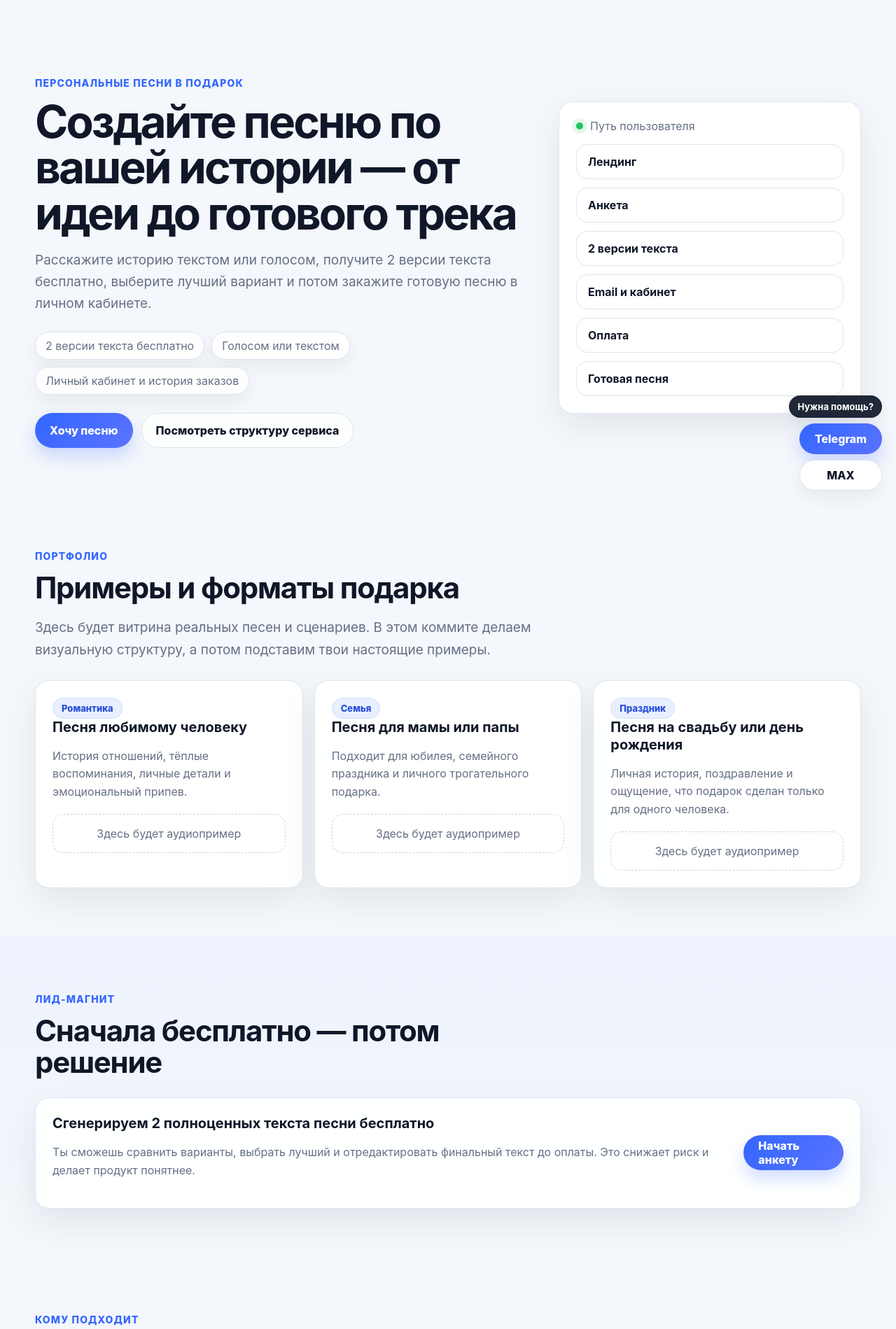
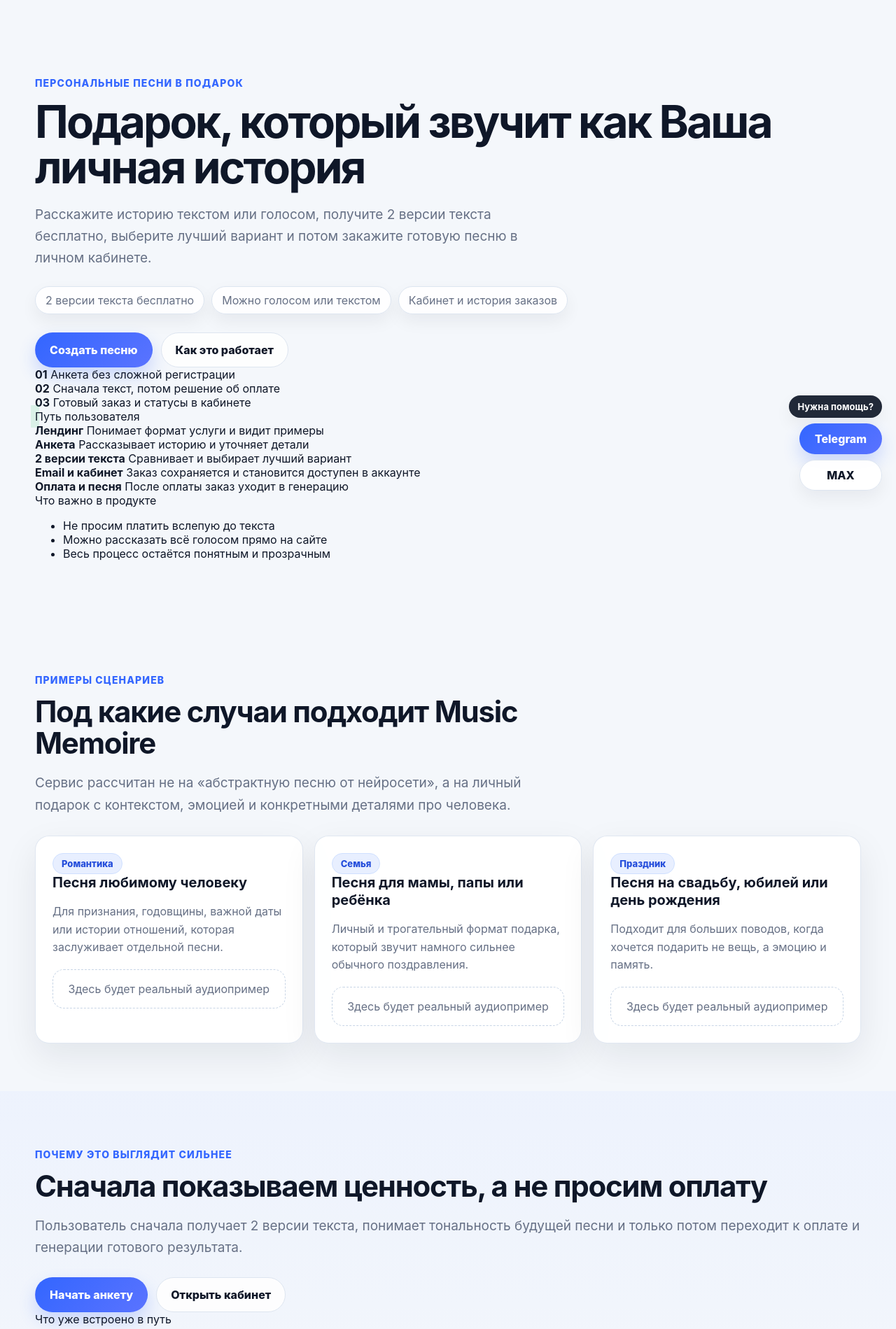
Before and after one commit to mikhailantonovdigital-dev/musicmemoire-web, a FastAPI app: page / in a window 1280 px wide. Shown: the part 79-1978 px from the top of the page at 70% size. Run offline with FastAPI, Linux system fonts and the light colour scheme; parts of the project's set-up code (start-up, migrations or seed data) failed here and were passed over; some libraries are stand-ins or nearby versions.

Commit message:
Update home.html

```diff
--- a/app/templates/public/home.html
+++ b/app/templates/public/home.html
@@ -1,42 +1,83 @@
 {% extends "base.html" %}
 
 {% block content %}
-<section class="hero hero-home">
-  <div class="container hero-grid">
-    <div class="hero-copy">
+<section class="hero hero-home hero-premium">
+  <div class="container">
+    <div class="hero-shell">
+      <div class="hero-copy hero-copy-premium">
         <p class="eyebrow">Персональные песни в подарок</p>
-      <h1>Создайте песню по вашей истории — от идеи до готового трека</h1>
+        <h1>Подарок, который звучит как Ваша личная история</h1>
         <p class="lead">
           Расскажите историю текстом или голосом, получите 2 версии текста бесплатно,
           выберите лучший вариант и потом закажите готовую песню в личном кабинете.
         </p>
 
-      <div class="hero-points">
+        <div class="hero-points hero-points-premium">
           <span>2 версии текста бесплатно</span>
-        <span>Голосом или текстом</span>
-        <span>Личный кабинет и история заказов</span>
+          <span>Можно голосом или текстом</span>
+          <span>Кабинет и история заказов</span>
         </div>
 
         <div class="hero-actions">
-        <a class="btn btn-primary" href="/questionnaire/">Хочу песню</a>
-        <a class="btn btn-secondary" href="#portfolio">Посмотреть структуру сервиса</a>
+          <a class="btn btn-primary" href="/questionnaire/">Создать песню</a>
+          <a class="btn btn-secondary" href="#how-it-works">Как это работает</a>
+        </div>
+
+        <div class="metric-strip">
+          <div class="metric-surface">
+            <strong>01</strong>
+            <span>Анкета без сложной регистрации</span>
+          </div>
+          <div class="metric-surface">
+            <strong>02</strong>
+            <span>Сначала текст, потом решение об оплате</span>
+          </div>
+          <div class="metric-surface">
+            <strong>03</strong>
+            <span>Готовый заказ и статусы в кабинете</span>
+          </div>
         </div>
       </div>
 
-    <div class="hero-panel">
-      <div class="glass-card">
-        <div class="glass-card-top">
+      <div class="hero-side-stack">
+        <article class="hero-card-premium">
+          <div class="hero-card-head">
             <span class="status-dot"></span>
             <span>Путь пользователя</span>
           </div>
-        <ul class="hero-flow">
-          <li>Лендинг</li>
-          <li>Анкета</li>
-          <li>2 версии текста</li>
-          <li>Email и кабинет</li>
-          <li>Оплата</li>
-          <li>Готовая песня</li>
+
+          <div class="timeline-list">
+            <div class="timeline-item">
+              <strong>Лендинг</strong>
+              <span>Понимает формат услуги и видит примеры</span>
+            </div>
+            <div class="timeline-item">
+              <strong>Анкета</strong>
+              <span>Рассказывает историю и уточняет детали</span>
+            </div>
+            <div class="timeline-item">
+              <strong>2 версии текста</strong>
+              <span>Сравнивает и выбирает лучший вариант</span>
+            </div>
+            <div class="timeline-item">
+              <strong>Email и кабинет</strong>
+              <span>Заказ сохраняется и становится доступен в аккаунте</span>
+            </div>
+            <div class="timeline-item">
+              <strong>Оплата и песня</strong>
+              <span>После оплаты заказ уходит в генерацию</span>
+            </div>
+          </div>
+        </article>
+
+        <article class="hero-mini-card">
+          <div class="mini-label">Что важно в продукте</div>
+          <ul class="muted-list">
+            <li>Не просим платить вслепую до текста</li>
+            <li>Можно рассказать всё голосом прямо на сайте</li>
+            <li>Весь процесс остаётся понятным и прозрачным</li>
           </ul>
+        </article>
       </div>
     </div>
   </div>
@@ -45,34 +86,101 @@
 <section id="portfolio" class="section">
   <div class="container">
     <div class="section-head">
-      <p class="eyebrow">Портфолио</p>
-      <h2>Примеры и форматы подарка</h2>
+      <p class="eyebrow">Примеры сценариев</p>
+      <h2>Под какие случаи подходит Music Memoire</h2>
       <p class="section-lead">
-        Здесь будет витрина реальных песен и сценариев. В этом коммите делаем визуальную структуру,
-        а потом подставим твои настоящие примеры.
+        Сервис рассчитан не на «абстрактную песню от нейросети», а на личный подарок с контекстом,
+        эмоцией и конкретными деталями про человека.
       </p>
     </div>
 
     <div class="portfolio-grid">
-      <article class="showcase-card">
+      <article class="showcase-card showcase-card-premium">
         <div class="showcase-type">Романтика</div>
         <h3>Песня любимому человеку</h3>
-        <p>История отношений, тёплые воспоминания, личные детали и эмоциональный припев.</p>
-        <div class="demo-audio">Здесь будет аудиопример</div>
+        <p>Для признания, годовщины, важной даты или истории отношений, которая заслуживает отдельной песни.</p>
+        <div class="demo-audio">Здесь будет реальный аудиопример</div>
       </article>
 
-      <article class="showcase-card">
+      <article class="showcase-card showcase-card-premium">
         <div class="showcase-type">Семья</div>
-        <h3>Песня для мамы или папы</h3>
-        <p>Подходит для юбилея, семейного праздника и личного трогательного подарка.</p>
-        <div class="demo-audio">Здесь будет аудиопример</div>
+        <h3>Песня для мамы, папы или ребёнка</h3>
+        <p>Личный и трогательный формат подарка, который звучит намного сильнее обычного поздравления.</p>
+        <div class="demo-audio">Здесь будет реальный аудиопример</div>
       </article>
 
-      <article class="showcase-card">
+      <article class="showcase-card showcase-card-premium">
         <div class="showcase-type">Праздник</div>
-        <h3>Песня на свадьбу или день рождения</h3>
-        <p>Личная история, поздравление и ощущение, что подарок сделан только для одного человека.</p>
-        <div class="demo-audio">Здесь будет аудиопример</div>
+        <h3>Песня на свадьбу, юбилей или день рождения</h3>
+        <p>Подходит для больших поводов, когда хочется подарить не вещь, а эмоцию и память.</p>
+        <div class="demo-audio">Здесь будет реальный аудиопример</div>
+      </article>
+    </div>
+  </div>
+</section>
+
+<section class="section section-soft">
+  <div class="container">
+    <div class="content-grid-2">
+      <article class="panel-card spotlight-card">
+        <p class="eyebrow">Почему это выглядит сильнее</p>
+        <h2>Сначала показываем ценность, а не просим оплату</h2>
+        <p class="section-lead">
+          Пользователь сначала получает 2 версии текста, понимает тональность будущей песни
+          и только потом переходит к оплате и генерации готового результата.
+        </p>
+
+        <div class="hero-actions">
+          <a class="btn btn-primary" href="/questionnaire/">Начать анкету</a>
+          <a class="btn btn-secondary" href="/account/">Открыть кабинет</a>
+        </div>
+      </article>
+
+      <article class="panel-card spotlight-card">
+        <div class="mini-label">Что уже встроено в путь</div>
+        <ul class="spotlight-list">
+          <li>пошаговая анкета</li>
+          <li>комментарии консультанта на ключевых этапах</li>
+          <li>ввод истории текстом или голосом</li>
+          <li>2 варианта текста</li>
+          <li>кабинет и история заказов</li>
+          <li>статусы оплаты и генерации песни</li>
+        </ul>
+      </article>
+    </div>
+  </div>
+</section>
+
+<section id="how-it-works" class="section">
+  <div class="container">
+    <div class="section-head">
+      <p class="eyebrow">Как это работает</p>
+      <h2>Понятный путь без лишнего хаоса</h2>
+    </div>
+
+    <div class="steps-grid">
+      <article class="step-card step-card-premium">
+        <span class="step-no">01</span>
+        <h3>Заполняете анкету</h3>
+        <p>Можно вставить готовый текст или пройти путь генерации с историей и деталями.</p>
+      </article>
+
+      <article class="step-card step-card-premium">
+        <span class="step-no">02</span>
+        <h3>Рассказываете историю</h3>
+        <p>Текстом или голосом — так, как удобнее. Сервис не заставляет делать это в одном формате.</p>
+      </article>
+
+      <article class="step-card step-card-premium">
+        <span class="step-no">03</span>
+        <h3>Получаете 2 версии текста</h3>
+        <p>Сравниваете варианты, редактируете и сохраняете финальный текст песни.</p>
+      </article>
+
+      <article class="step-card step-card-premium">
+        <span class="step-no">04</span>
+        <h3>Оплачиваете и ждёте результат</h3>
+        <p>После этого заказ уходит в работу, а вся история и статусы остаются в кабинете.</p>
       </article>
     </div>
   </div>
@@ -81,74 +189,19 @@
 <section class="section section-soft">
   <div class="container">
     <div class="section-head">
-      <p class="eyebrow">Лид-магнит</p>
-      <h2>Сначала бесплатно — потом решение</h2>
-    </div>
-
-    <div class="offer-card">
-      <div>
-        <h3>Сгенерируем 2 полноценных текста песни бесплатно</h3>
-        <p>
-          Ты сможешь сравнить варианты, выбрать лучший и отредактировать финальный текст
-          до оплаты. Это снижает риск и делает продукт понятнее.
-        </p>
-      </div>
-      <a class="btn btn-primary" href="/questionnaire/">Начать анкету</a>
-    </div>
-  </div>
-</section>
-
-<section class="section">
-  <div class="container">
-    <div class="section-head">
-      <p class="eyebrow">Кому подходит</p>
-      <h2>Когда нужен подарок, который действительно запомнится</h2>
+      <p class="eyebrow">Кому это подходит</p>
+      <h2>Не просто песня, а персональный формат подарка</h2>
     </div>
 
     <div class="audience-grid">
-      <div class="audience-card">День рождения</div>
-      <div class="audience-card">Свадьба</div>
-      <div class="audience-card">Годовщина</div>
-      <div class="audience-card">Юбилей</div>
       <div class="audience-card">Любимому человеку</div>
-      <div class="audience-card">Маме и папе</div>
-      <div class="audience-card">Ребёнку</div>
-      <div class="audience-card">Другу или коллеге</div>
-    </div>
-  </div>
-</section>
-
-<section id="how-it-works" class="section section-soft">
-  <div class="container">
-    <div class="section-head">
-      <p class="eyebrow">Как это работает</p>
-      <h2>Простой путь в несколько шагов</h2>
-    </div>
-
-    <div class="steps-grid">
-      <article class="step-card">
-        <span class="step-no">01</span>
-        <h3>Рассказываете историю</h3>
-        <p>Можно ввести текст руками или записать голосовое прямо на сайте.</p>
-      </article>
-
-      <article class="step-card">
-        <span class="step-no">02</span>
-        <h3>Получаете 2 версии текста</h3>
-        <p>Сравниваете варианты, выбираете лучший и редактируете финальный текст.</p>
-      </article>
-
-      <article class="step-card">
-        <span class="step-no">03</span>
-        <h3>Создаётся кабинет</h3>
-        <p>Перед оплатой вводите email и получаете заказ в личном кабинете.</p>
-      </article>
-
-      <article class="step-card">
-        <span class="step-no">04</span>
-        <h3>Оплата и генерация песни</h3>
-        <p>После оплаты заказ уходит в работу, а статус и результат видны в кабинете.</p>
-      </article>
+      <div class="audience-card">На годовщину</div>
+      <div class="audience-card">На день рождения</div>
+      <div class="audience-card">На свадьбу</div>
+      <div class="audience-card">Для мамы или папы</div>
+      <div class="audience-card">Для ребёнка</div>
+      <div class="audience-card">Для друга</div>
+      <div class="audience-card">На юбилей</div>
     </div>
   </div>
 </section>
@@ -157,21 +210,22 @@
   <div class="container">
     <div class="section-head">
       <p class="eyebrow">Отзывы</p>
-      <h2>Блок отзывов уже заложен в структуру</h2>
+      <h2>Здесь позже встанут реальные истории клиентов</h2>
       <p class="section-lead">
-        Здесь позже подставим реальные отзывы, скриншоты и примеры отклика клиентов.
+        Этот блок уже визуально подготовлен под живые отзывы, скриншоты и реальные примеры того,
+        как люди реагировали на такой подарок.
       </p>
     </div>
 
     <div class="review-grid">
-      <article class="review-card">
-        <p>“Сюда добавим реальный отзыв клиента с эмоцией и контекстом подарка.”</p>
+      <article class="review-card review-card-premium">
+        <p>“Сюда добавим реальный отзыв клиента с эмоцией, контекстом подарка и короткой историей.”</p>
       </article>
-      <article class="review-card">
-        <p>“Здесь будет второй отзыв — например, про свадьбу, юбилей или романтический подарок.”</p>
+      <article class="review-card review-card-premium">
+        <p>“Здесь будет отзыв про юбилей, свадьбу или особую дату, где подарок запомнился надолго.”</p>
       </article>
-      <article class="review-card">
-        <p>“Третий отзыв можно сделать про то, как человек сначала получил текст, а потом заказал песню.”</p>
+      <article class="review-card review-card-premium">
+        <p>“Третий отзыв можно посвятить истории, где клиент сначала получил текст, а потом заказал песню.”</p>
       </article>
     </div>
   </div>
@@ -185,34 +239,34 @@
     </div>
 
     <div class="faq-grid">
-      <article class="faq-card">
+      <article class="faq-card faq-card-premium">
         <h3>Можно ли рассказать историю голосом?</h3>
-        <p>Да. Можно записать голосовое прямо на сайте, потом увидеть расшифровку и отредактировать её.</p>
+        <p>Да. Можно записать голосовое прямо на сайте, увидеть расшифровку и при необходимости отредактировать её.</p>
       </article>
 
-      <article class="faq-card">
-        <h3>Можно ли вставить свой текст?</h3>
-        <p>Да. Если текст уже готов, можно не проходить генерацию и сразу использовать свой вариант.</p>
+      <article class="faq-card faq-card-premium">
+        <h3>Можно ли использовать свой текст?</h3>
+        <p>Да. Если текст уже готов, можно идти без генерации и использовать свой вариант.</p>
       </article>
 
-      <article class="faq-card">
-        <h3>Сколько вариантов текста я получу?</h3>
-        <p>На текущем MVP пользователь получает 2 версии текста бесплатно.</p>
+      <article class="faq-card faq-card-premium">
+        <h3>Сколько вариантов текста получает пользователь?</h3>
+        <p>Сейчас пользователь получает 2 версии текста бесплатно и уже потом решает, идти ли дальше.</p>
       </article>
 
-      <article class="faq-card">
-        <h3>Можно ли отредактировать текст до оплаты?</h3>
-        <p>Да. Финальный текст можно править вручную перед переходом к оплате.</p>
+      <article class="faq-card faq-card-premium">
+        <h3>Нужно ли регистрироваться заранее?</h3>
+        <p>Нет. Кабинет создаётся после ввода email, когда финальный текст уже подготовлен.</p>
       </article>
 
-      <article class="faq-card">
-        <h3>Нужна ли регистрация заранее?</h3>
-        <p>Нет. Сначала пользователь идёт как гость, а кабинет создаётся после ввода email.</p>
+      <article class="faq-card faq-card-premium">
+        <h3>Где потом будет доступен результат?</h3>
+        <p>Заказ, статусы и готовая песня хранятся в личном кабинете.</p>
       </article>
 
-      <article class="faq-card">
-        <h3>Где я получу готовую песню?</h3>
-        <p>После оплаты и готовности результат будет доступен в личном кабинете.</p>
+      <article class="faq-card faq-card-premium">
+        <h3>Когда происходит оплата?</h3>
+        <p>После того как пользователь уже прошёл анкету, увидел текст и сохранил финальный вариант.</p>
       </article>
     </div>
   </div>
@@ -222,38 +276,38 @@
   <div class="container">
     <div class="section-head">
       <p class="eyebrow">Блог</p>
-      <h2>Темы для стартового контента</h2>
+      <h2>Темы для стартового SEO-контента</h2>
     </div>
 
     <div class="blog-grid">
-      <article class="blog-card">
+      <article class="blog-card blog-card-premium">
         <h3>Что подарить мужчине, у которого всё есть</h3>
-        <span>Статическая статья MVP</span>
+        <span>Стартовый контент для MVP</span>
       </article>
 
-      <article class="blog-card">
+      <article class="blog-card blog-card-premium">
         <h3>Что подарить девушке или жене, чтобы это запомнилось</h3>
-        <span>Статическая статья MVP</span>
+        <span>Стартовый контент для MVP</span>
       </article>
 
-      <article class="blog-card">
+      <article class="blog-card blog-card-premium">
         <h3>Песня на свадьбу в подарок</h3>
-        <span>Статическая статья MVP</span>
+        <span>Стартовый контент для MVP</span>
       </article>
 
-      <article class="blog-card">
+      <article class="blog-card blog-card-premium">
         <h3>Что подарить маме на юбилей</h3>
-        <span>Статическая статья MVP</span>
+        <span>Стартовый контент для MVP</span>
       </article>
 
-      <article class="blog-card">
+      <article class="blog-card blog-card-premium">
         <h3>Песня на годовщину отношений</h3>
-        <span>Статическая статья MVP</span>
+        <span>Стартовый контент для MVP</span>
       </article>
 
-      <article class="blog-card">
+      <article class="blog-card blog-card-premium">
         <h3>Оригинальный подарок на день рождения</h3>
-        <span>Статическая статья MVP</span>
+        <span>Стартовый контент для MVP</span>
       </article>
     </div>
   </div>
@@ -261,18 +315,18 @@
 
 <section class="section section-cta">
   <div class="container">
-    <div class="cta-card">
+    <div class="cta-surface">
       <div>
-        <p class="eyebrow">Финальный CTA</p>
-        <h2>Начни с истории — и посмотри, как она превратится в песню</h2>
-        <p>
-          Весь путь уже собран: анкета, 2 версии текста, кабинет, оплата и статус заказа.
-          Дальше доводим боевые интеграции и полируем UX.
+        <p class="eyebrow">Финальный шаг</p>
+        <h2>Сначала расскажи историю — дальше сервис проведёт по всему пути</h2>
+        <p class="section-lead">
+          Анкета, тексты, кабинет, оплата и получение результата уже собраны в единую цепочку.
+          Теперь это выглядит как сервис, а не как набор технических экранов.
         </p>
       </div>
 
       <div class="hero-actions">
-        <a class="btn btn-primary" href="/questionnaire/">Хочу песню</a>
+        <a class="btn btn-primary" href="/questionnaire/">Начать анкету</a>
         <a class="btn btn-secondary" href="/account/">Открыть кабинет</a>
       </div>
     </div>
```
Lines whose indentation alone changed are shown as unchanged.
